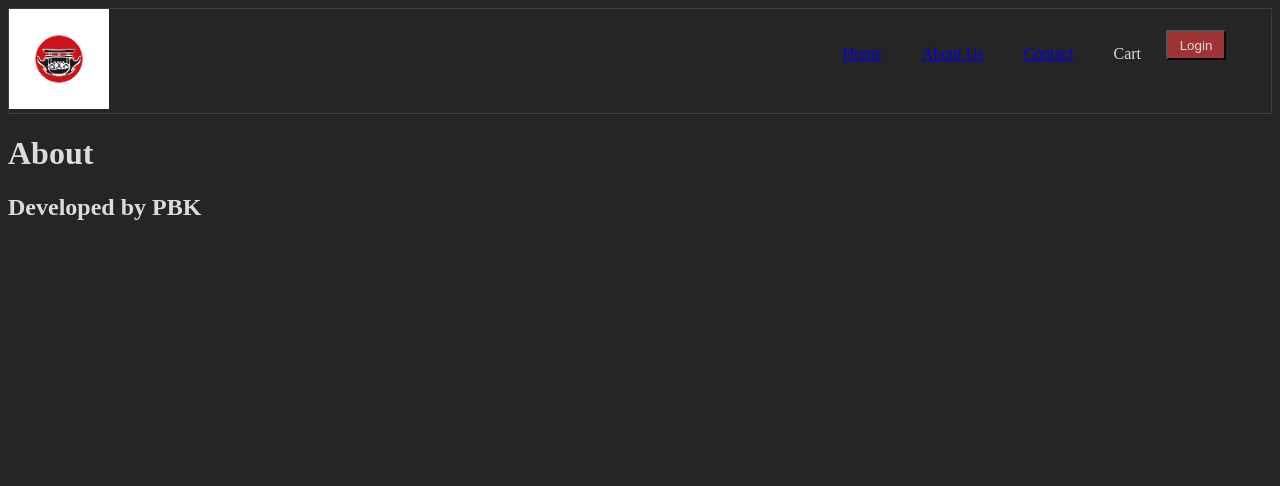
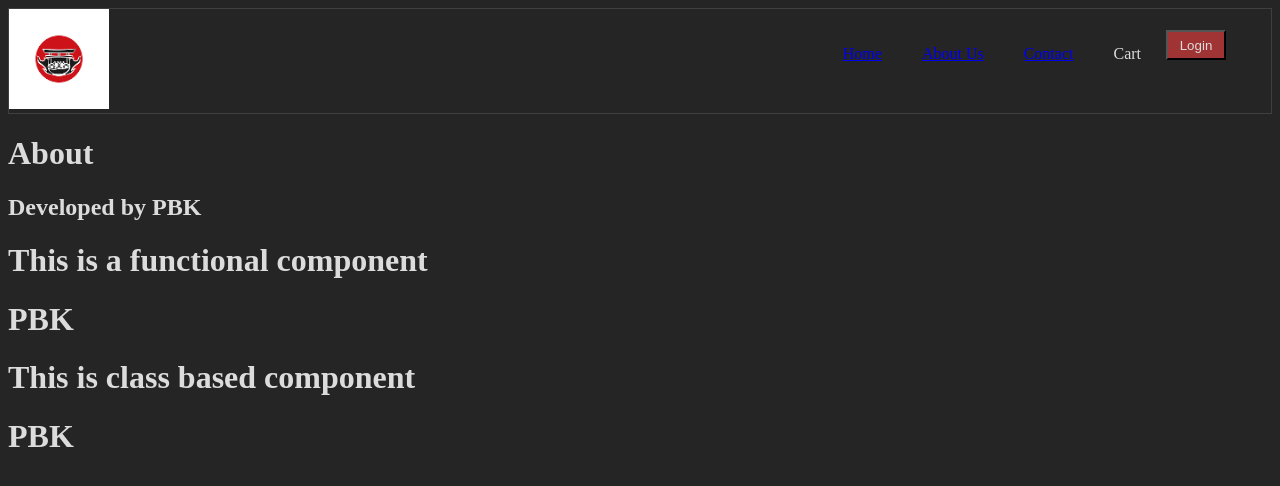
Before and after one commit to Prabakaran12vm/React-JS, a React (Vite) app: page /about in a window 1280 px wide. Shown: the top 486 px of the page. Built offline with nearby package versions, Linux system fonts and the light colour scheme.

Commit message:
lesson 08 User and UserClass components added

```diff
--- a/src/components/About.js
+++ b/src/components/About.js
@@ -1,8 +1,13 @@
+import User from "./User";
+import UserClass from "./UserClass";
+
 const About = ()=>{
     return (
 <div>
     <h1>About</h1>
     <h2>Developed by PBK</h2>
+    <User name = {"PBK"}/>
+    <UserClass name = {"PBK"}/>
 </div>)
 }
 export default About;
--- a/src/components/RestaurantMenu.js
+++ b/src/components/RestaurantMenu.js
@@ -1,6 +1,6 @@
 import { useEffect, useState } from "react";
 import Shimmer from "./shimmerUI";
-import {useParams} from 'react-router-dom';
+import {isRouteErrorResponse, useParams} from 'react-router-dom';
 import { MENU_ID } from "../utils/constants";
 
 const RestaurantMenu = () => {
@@ -24,6 +24,10 @@
 
   const { itemCards } =
     resInfo?.cards[4].groupedCard.cardGroupMap.REGULAR.cards[2].card.card;
+  console.log(itemCards.length)
+    // if (itemCards.length == 1){
+  //   <h1>ITEMS ARE EMPTY</h1>
+  // }
 
   return (
     <div className="res_menu">
--- /dev/null
+++ b/src/components/User.js
@@ -0,0 +1,10 @@
+const User = (props) =>{
+    // const {name} = props
+    return (
+        <div className="user-card">
+            <h1>This is a functional component</h1>
+            <h1>{props.name}</h1>
+        </div>
+    )
+}
+export default User
--- /dev/null
+++ b/src/components/UserClass.js
@@ -0,0 +1,17 @@
+import React from "react"
+
+class UserClass extends React.Component{
+    constructor(props){
+        super(props)
+        console.log(props)
+    }
+    render(){
+        return (
+            <div className="userclass-card">
+                <h1>This is class based component</h1>
+                <h1>{this.props.name}</h1>
+            </div>
+        )
+    }
+}
+export default UserClass
```
